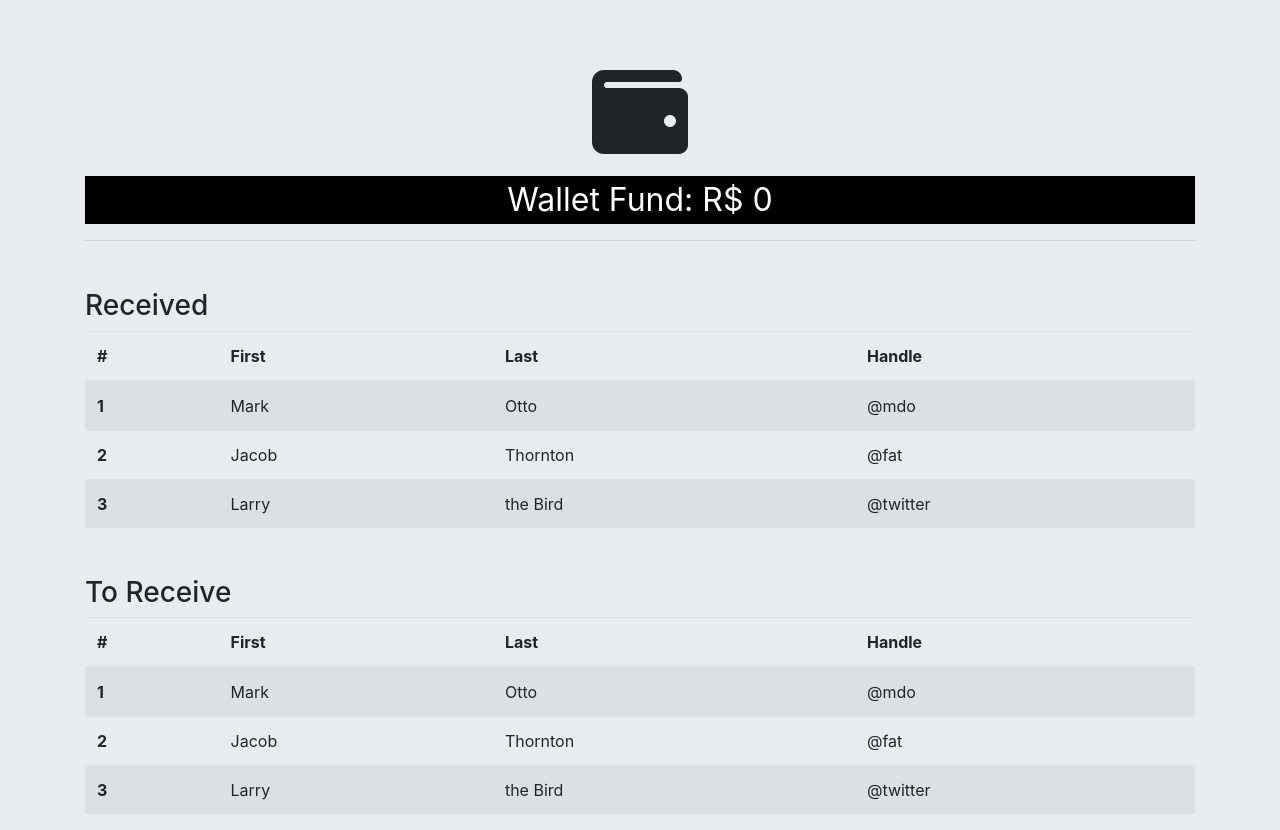
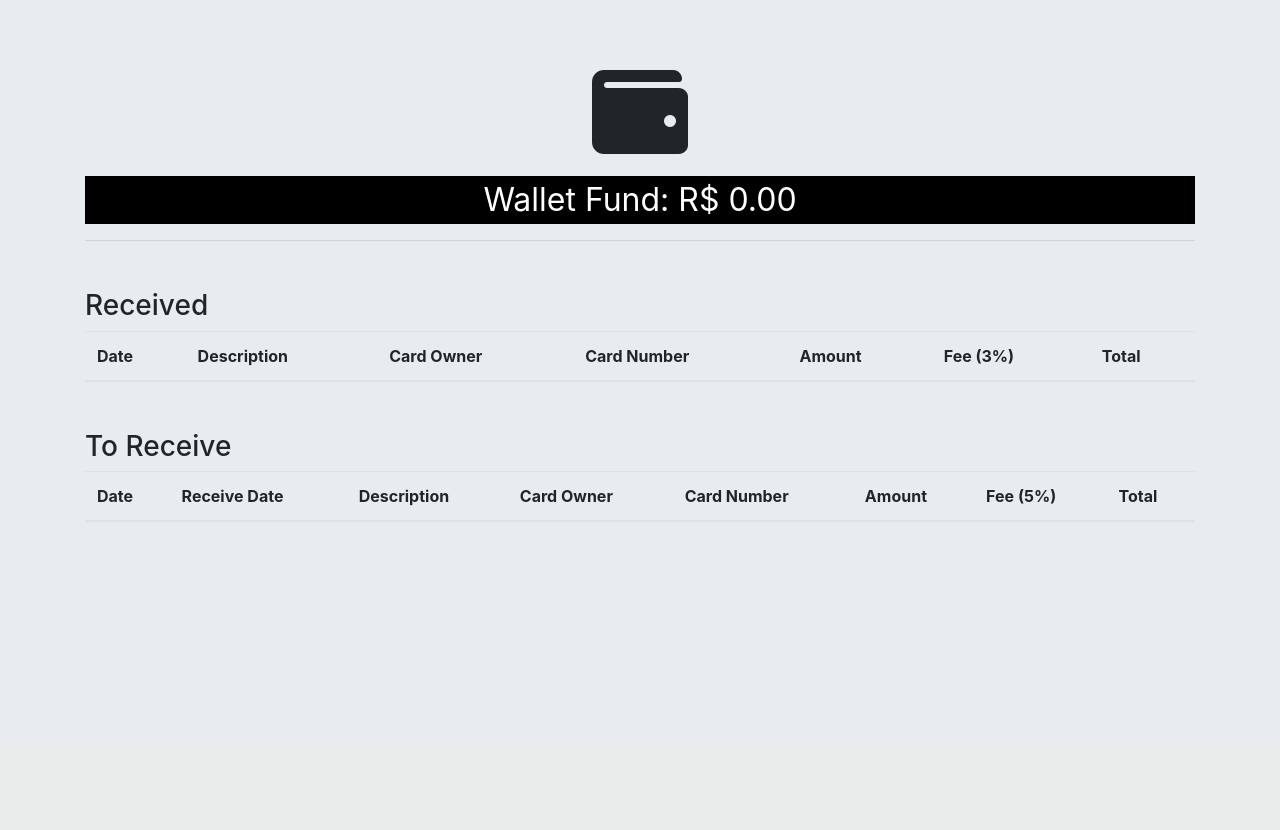
Before and after one commit to nicomcc/simple_pay, a Node server app: page /wallet in a window 1280 px wide. Shown: the part 56-886 px from the top of the page. After the commit the page ends 562 px from the top, so only its background shows below. Run offline with Node 20, Linux system fonts and the light colour scheme; the visitor is signed in with stand-in values (Sample User, id 1); lists and menus that the app fills with data are empty; some libraries are stand-ins or nearby versions.

Commit message:
function for payment date after input date

```diff
--- a/index.js
+++ b/index.js
@@ -45,9 +45,18 @@ app.get('/', (req, res) => {
 
 app.get('/wallet', (req, res) => {
   if (req.isAuthenticated()) {
+    const debitTransactions = req.user.transactions.filter((transaction) => {
+      return transaction.paytype === 'debit_card';
+    });
+    const creditTransactions = req.user.transactions.filter((transaction) => {
+      return transaction.paytype === 'credit_card';
+    });
+
     res.render('wallet', {
       firstName: req.user.firstname,
       walletcash: req.user.wallet,
+      debittransactions: debitTransactions,
+      credittransactions: creditTransactions,
     });
   } else {
     res.redirect('/login');
@@ -70,20 +79,22 @@ app.post('/payment', (req, res) => {
     if (err) res.render('payment', { paymentError: err });
     else if (!foundUser) {
       res.render('payment', { paymentError: 'Username not found!' });
-    } else if (foundUser.firstname === firstname && foundUser.lastname === lastname) { // check if info matchs
+      // check if info matchs
+    } else if (foundUser.firstname === firstname && foundUser.lastname === lastname) {
       foundUser.transactions.push({
         cardholder: holdername,
         description: transdescription,
         cvc: cvcnumber,
         amount,
         paydate: date.getDate(),
+        receivedate: (inlineRadioOptions === 'debit') ? date.addDays(date.getDate(), 0) : date.addDays(date.getDate(), 30),
         expiredate: `${ccexpmo}/${ccexpyr}`,
         cardnumberfinal: creditnumber.substring(creditnumber.length - 4, creditnumber.length),
         paytype: (inlineRadioOptions === 'debit') ? 'debit_card' : 'credit_card',
       });
 
-      if (inlineRadioOptions === 'debit') { // adds value to wallet if pay method is debit
-        foundUser.wallet = parseFloat(foundUser.wallet) + parseFloat(amount);
+      if (inlineRadioOptions === 'debit') { // adds value to wallet if pay method is debit, 3% taxes
+        foundUser.wallet = parseFloat(foundUser.wallet) + parseFloat(amount * 0.97);
       }
       foundUser.save((error) => {
         if (!error) res.redirect('/paymentsuccesfull');
@@ -158,4 +169,5 @@ app.post('/register', (req, res) => {
   });
 });
 
-app.listen(3000, () => { console.log('Server started on port 3000'); });
+app.listen(3000, () => { console.log('Server started on port 3000');
+});
--- a/src/transactionSchema.js
+++ b/src/transactionSchema.js
@@ -8,6 +8,7 @@ const transactionSchema = new mongoose.Schema({
   amount: Number,
   paytype: String,
   paydate: String,
+  receivedate: String,
   expiredate: String,
 });
 
--- a/views/wallet.ejs
+++ b/views/wallet.ejs
@@ -7,7 +7,7 @@
 
     <i class="fas fa-wallet fa-6x"></i>
     <p></p>
-    <p class="pay-text">Wallet Fund: R$ <%= walletcash %></p>
+    <p class="pay-text">Wallet Fund: R$ <%= walletcash.toFixed(2) %></p>
     <hr>
   </div>
 </div>
@@ -17,31 +17,27 @@
   <table class="table table-striped">
     <thead>
       <tr>
-      <th scope="col">#</th>
-      <th scope="col">First</th>
-      <th scope="col">Last</th>
-      <th scope="col">Handle</th>
+        <th scope="col">Date</th>
+        <th scope="col">Description</th>
+        <th scope="col">Card Owner</th>
+        <th scope="col">Card Number</th>
+        <th scope="col">Amount</th>
+        <th scope="col">Fee (3%)</th>
+        <th scope="col">Total</th>
       </tr>
     </thead>
     <tbody>
+      <% debittransactions.forEach((transaction)=>{ %>
       <tr>
-      <th scope="row">1</th>
-      <td>Mark</td>
-      <td>Otto</td>
-      <td>@mdo</td>
+        <th scope="row"><%= transaction.paydate %></th>
+        <td><%= transaction.description %></td>
+        <td><%= transaction.cardholder %></td>
+        <td>****<%= transaction.cardnumberfinal %></td>
+        <td><%= transaction.amount.toFixed(2) %></td>
+        <td><%= (transaction.amount * 0.03).toFixed(2) %></td>
+        <td><%= (transaction.amount * 0.97).toFixed(2) %></td>
       </tr>
-    <tr>
-      <th scope="row">2</th>
-      <td>Jacob</td>
-      <td>Thornton</td>
-      <td>@fat</td>
-    </tr>
-    <tr>
-      <th scope="row">3</th>
-      <td>Larry</td>
-      <td>the Bird</td>
-      <td>@twitter</td>
-    </tr>
+      <% }); %>
     </tbody>
   </table>
 </div>
@@ -51,31 +47,29 @@
   <table class="table table-striped">
     <thead>
       <tr>
-      <th scope="col">#</th>
-      <th scope="col">First</th>
-      <th scope="col">Last</th>
-      <th scope="col">Handle</th>
+        <th scope="col">Date</th>
+        <th scope="col">Receive Date</th>
+        <th scope="col">Description</th>
+        <th scope="col">Card Owner</th>
+        <th scope="col">Card Number</th>
+        <th scope="col">Amount</th>
+        <th scope="col">Fee (5%)</th>
+        <th scope="col">Total</th>
       </tr>
     </thead>
     <tbody>
+      <% credittransactions.forEach((transaction)=>{ %>
       <tr>
-      <th scope="row">1</th>
-      <td>Mark</td>
-      <td>Otto</td>
-      <td>@mdo</td>
+        <th scope="row"><%= transaction.paydate %></th>
+        <td><%= transaction.receivedate %></td>
+        <td><%= transaction.description %></td>
+        <td><%= transaction.cardholder %></td>
+        <td>****<%= transaction.cardnumberfinal %></td>
+        <td><%= transaction.amount.toFixed(2) %></td>
+        <td><%= (transaction.amount * 0.05).toFixed(2) %></td>
+        <td><%= (transaction.amount * 0.95).toFixed(2) %></td>
       </tr>
-    <tr>
-      <th scope="row">2</th>
-      <td>Jacob</td>
-      <td>Thornton</td>
-      <td>@fat</td>
-    </tr>
-    <tr>
-      <th scope="row">3</th>
-      <td>Larry</td>
-      <td>the Bird</td>
-      <td>@twitter</td>
-    </tr>
+      <% }); %>
     </tbody>
   </table>
 </div>
```
Also changed, not shown: src/date.js (+17 -0 lines), views/payment.ejs (+4 -4 lines). Lines whose indentation alone changed are shown as unchanged.
